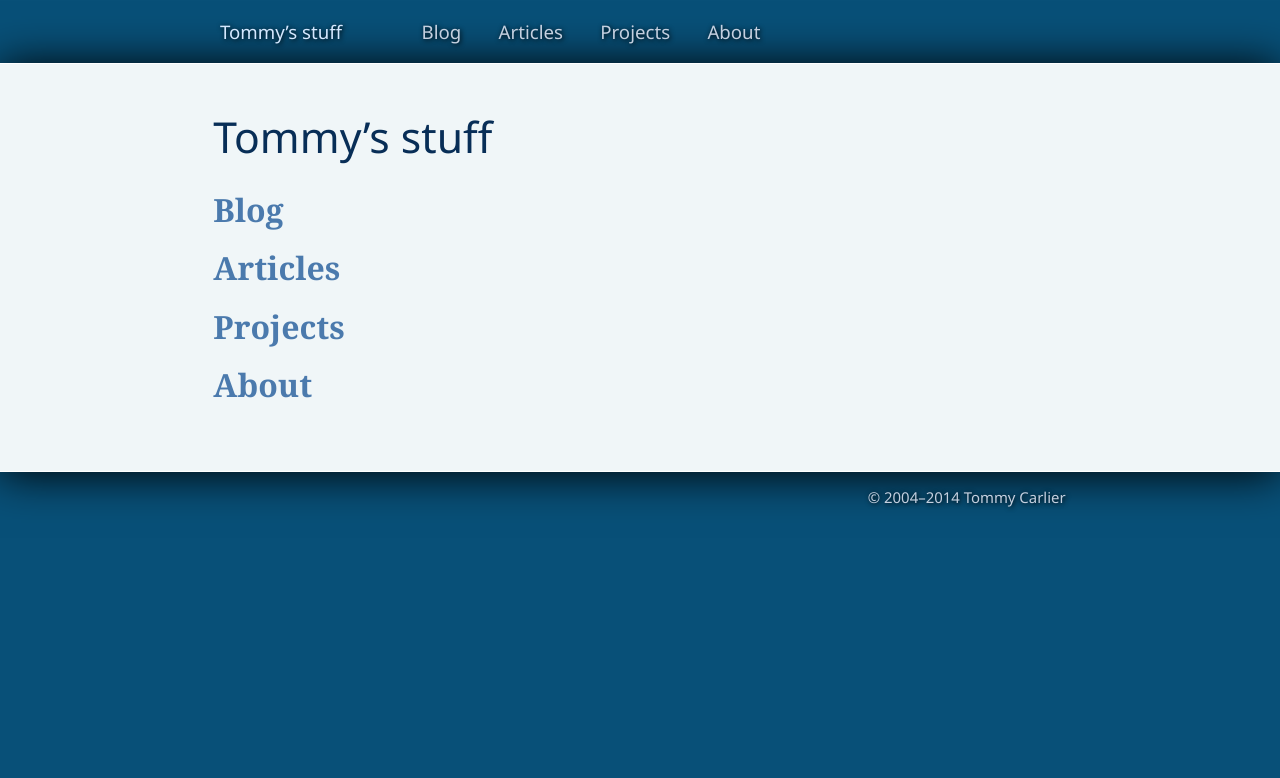
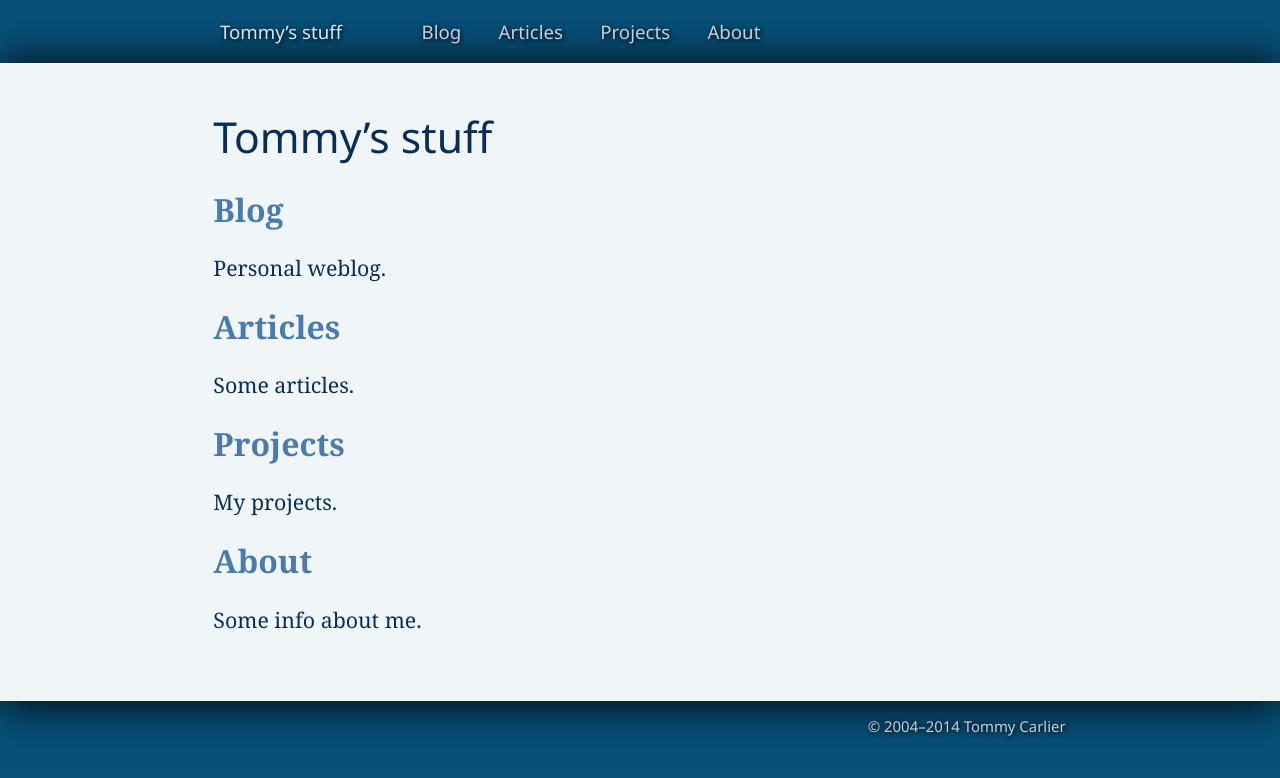
Before and after one commit to tommy-carlier/www.tcx.be, a Jekyll site: the page built from index.html, in a window 1280 px wide. Shown: the top 778 px of the page. Built offline with Jekyll 4.4.1, drawn with Linux system fonts in a browser that asks for light colours.

Commit message:
Added temporary descriptions of sections

```diff
--- a/index.html
+++ b/index.html
@@ -2,7 +2,15 @@
 layout: default
 ---
 <h1>{{site.title}}</h1>
+
 <h2><a href="http://blog.tcx.be/">Blog</a></h2>
+<p>Personal weblog.</p>
+
 <h2><a href="http://blog.tcx.be/2005/10/my-c-and-net-articles.html">Articles</a></h2>
+<p>Some articles.</p>
+
 <h2><a href="#">Projects</a></h2>
+<p>My projects.</p>
+
 <h2><a href="{{site.baseUrl}}about/">About</a></h2>
+<p>Some info about me.</p>
```
